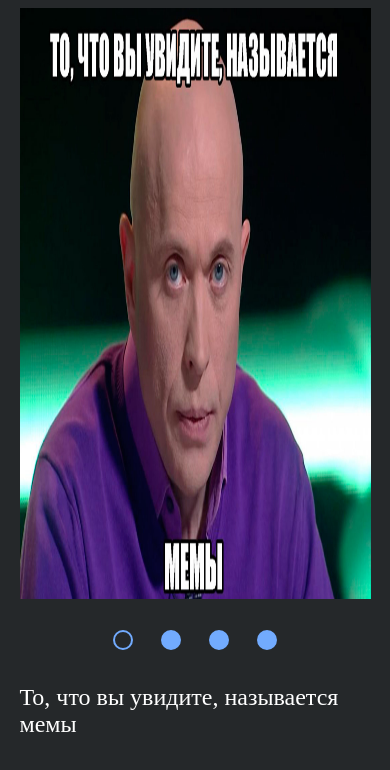
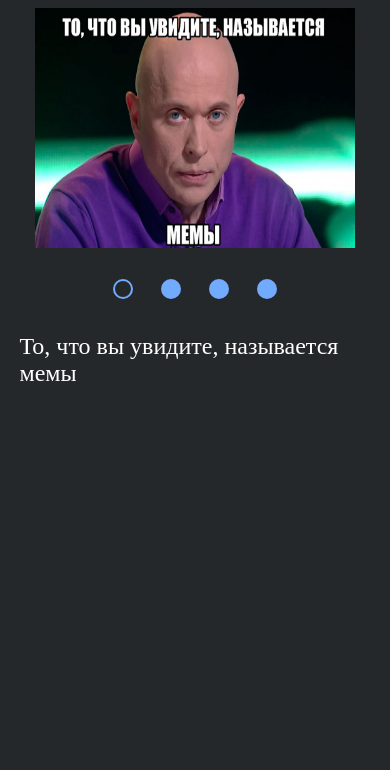
Before and after one commit to yauhenikarasiuk/cssMemSlider, a plain HTML site: page cssMemSlider/index.html in a window 390 px wide. Drawn offline with Linux system fonts and the light colour scheme.

Commit message:
fix: fix image scalability issues (Tue May 17 14:37:51 2022)

```diff
--- a/cssMemSlider/style.css
+++ b/cssMemSlider/style.css
@@ -3,8 +3,8 @@
       to { opacity: 1; }
 }
 img{
-    width: 90vw;
-    height: 70vh;
+    width: 60rem;
+    height: 40rem;
 }
 img,p,input{
     display: none;
@@ -24,9 +24,10 @@ body{
     margin: auto;
     align-items: center;
 }
-.meta-container{
+.slider-content{
     display: flex;
-    justify-content: space-between;
+    flex-direction: column;
+    align-items: center;
     width: 100%;
 }
 .controls{
@@ -60,7 +61,9 @@ label:active .icon{
     border-color: grey;
 }
 .text-controls-block{
-    display: flex
+    width: 100%;
+    display: flex;
+    justify-content: space-between;
 }
 input:checked + .slider-content img{
     display: block;
@@ -80,12 +83,29 @@ input:checked + .slider-content .text-controls-block .controls{
 #memInput4:checked + .slider-content .text-controls-block .controls #memLabel4 .icon{
     background-color: rgb(37,40,42);
 }
+
+@media screen and (max-width: 60rem) {
+    img{
+        width: 40rem;
+        height: 26rem;
+    }
+}
+@media screen and (max-width: 40rem) {
+    img{
+        width: 30rem;
+        height: 20rem;
+    }
+}
 @media screen and (min-width: 500px) {
    .text-controls-block{
        justify-content: space-between;
    }
 }
 @media screen and (max-width: 499px) {
+    img{
+        width: 20rem;
+        height: 15rem;
+    }
     .slider-content{
         display: flex;
         flex-direction: column;
```
